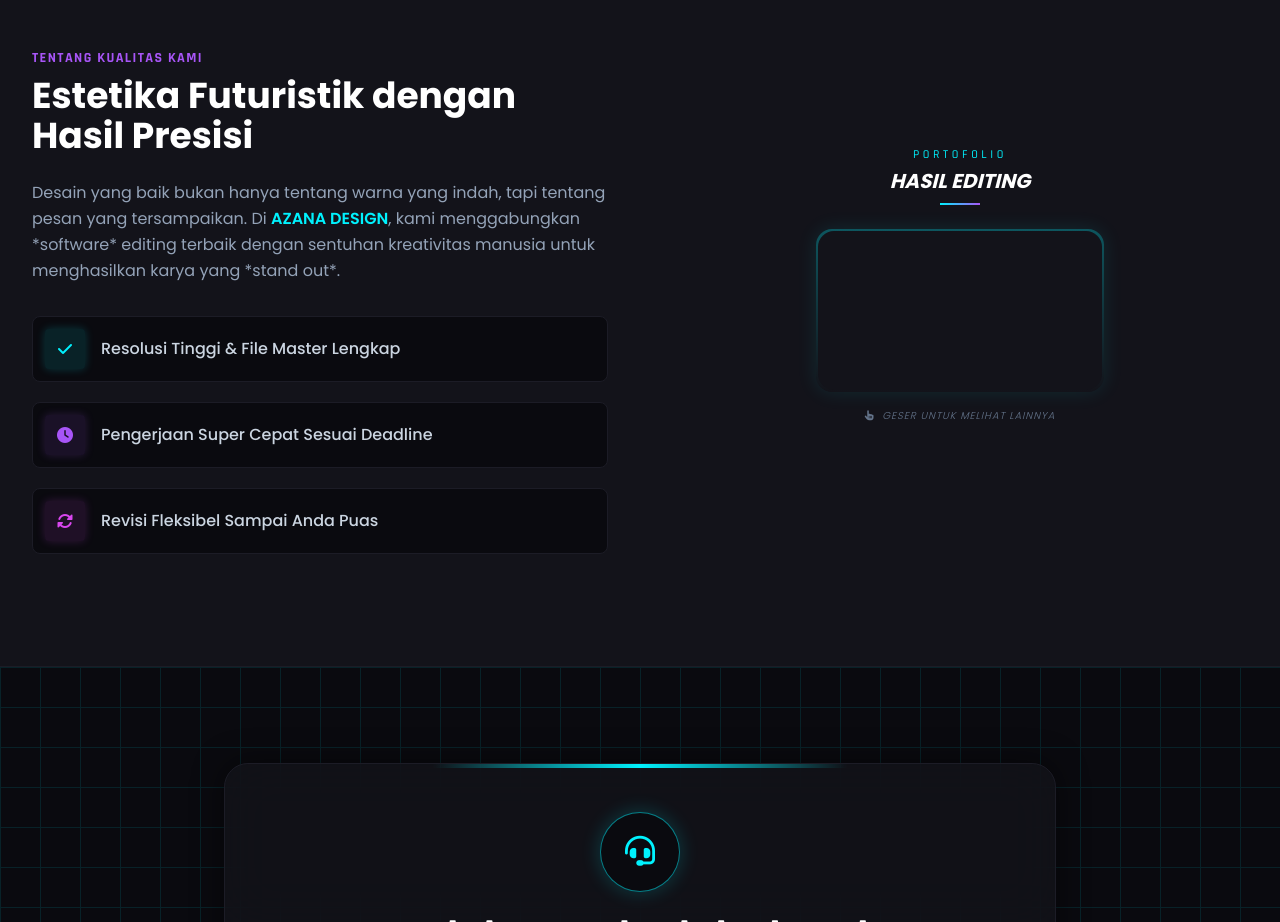
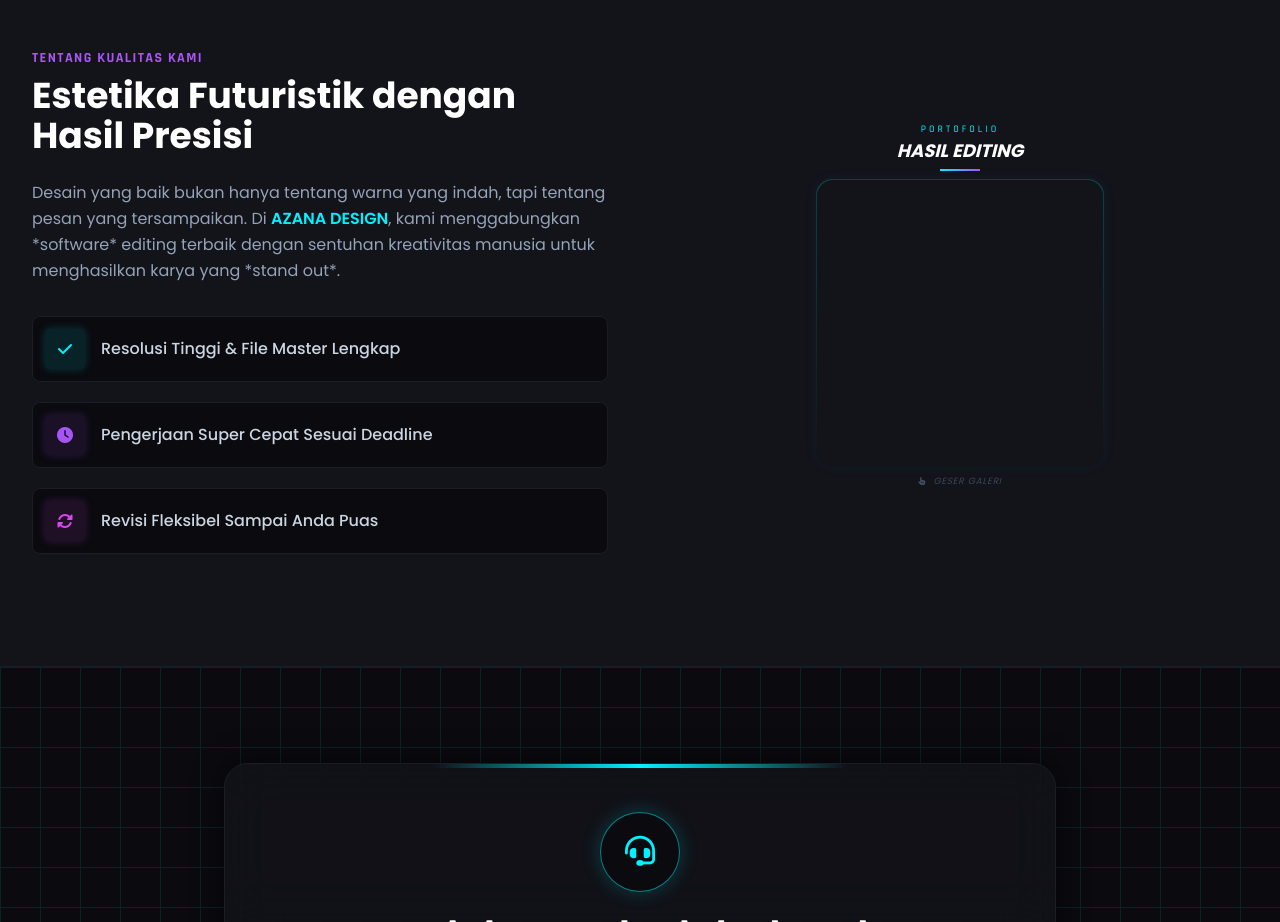
Before and after one commit to azam195-afk/azana, a plain HTML site: page index.html in a window 1280 px wide. Shown: the part 1940-2862 px from the top of the page. Drawn offline with nearby package versions, Linux system fonts and the light colour scheme; no server answers.

Commit message:
Update index.html

```diff
--- a/index.html
+++ b/index.html
@@ -313,22 +313,22 @@
                 </div>
 
                 <!-- Visual / Gambar Mockup -->
-<div class="relative w-full max-w-[320px] mx-auto mb-16 px-4">
-    <div class="text-center mb-6">
-        <h4 class="text-xs font-tech text-neon-cyan tracking-[0.3em] uppercase mb-1">Portofolio</h4>
-        <h3 class="text-xl font-bold text-white uppercase italic">Hasil Editing</h3>
-        <div class="h-[2px] w-10 bg-gradient-to-r from-neon-cyan to-neon-purple mx-auto mt-2"></div>
+<div class="relative w-full max-w-[320px] mx-auto mb-6 px-4">
+    <div class="text-center mb-2">
+        <h4 class="text-[10px] font-tech text-neon-cyan tracking-[0.3em] uppercase">Portofolio</h4>
+        <h3 class="text-lg font-bold text-white uppercase italic">Hasil Editing</h3>
+        <div class="h-[2px] w-10 bg-gradient-to-r from-neon-cyan to-neon-purple mx-auto mt-1"></div>
     </div>
 
-    <div class="relative p-[2px] rounded-2xl bg-gradient-to-b from-neon-cyan/30 to-transparent shadow-[0_0_20px_rgba(0,242,254,0.1)]">
-        <div class="swiper mySwiper rounded-2xl overflow-hidden bg-dark-800 aspect-video">
+    <div class="relative p-[1px] rounded-2xl bg-gradient-to-b from-neon-cyan/20 to-transparent shadow-[0_0_15px_rgba(0,242,254,0.05)]">
+        <div class="swiper mySwiper rounded-2xl overflow-hidden bg-dark-800 aspect-square">
             <div id="otomatis-portfolio" class="swiper-wrapper"></div>
             <div class="swiper-pagination"></div>
         </div>
     </div>
 
-    <p class="text-[10px] text-slate-500 text-center mt-4 italic font-light tracking-widest uppercase">
-        <i class="fas fa-hand-pointer mr-1"></i> Geser untuk melihat lainnya
+    <p class="text-[9px] text-slate-600 text-center mt-2 italic font-light tracking-widest uppercase">
+        <i class="fas fa-hand-pointer mr-1 animate-pulse text-[8px]"></i> Geser Galeri
     </p>
 </div>
 </div>
@@ -468,12 +468,15 @@ document.addEventListener('DOMContentLoaded', function() {
             if(!container) return;
             container.innerHTML = '';
             files.forEach(file => {
-                if (file.name.match(/\.(jpg|jpeg|png|webp)$/i)) {
-                    container.innerHTML += `<div class="swiper-slide h-full w-full">
-                        <img src="${file.download_url}" class="w-full h-full object-cover bg-black" alt="Portfolio">
-                    </div>`;
-                }
-            });
+    if (file.name.match(/\.(jpg|jpeg|png|webp)$/i)) {
+        container.innerHTML += `
+            <div class="swiper-slide h-full w-full flex items-center justify-center p-2 bg-dark-900/50">
+                <img src="${file.download_url}"
+                     class="max-w-full max-h-full object-contain shadow-lg"
+                     alt="Portfolio">
+            </div>`;
+    }
+});
             new Swiper(".mySwiper", {
                 loop: true,
                 autoplay: { delay: 3000 },
```
